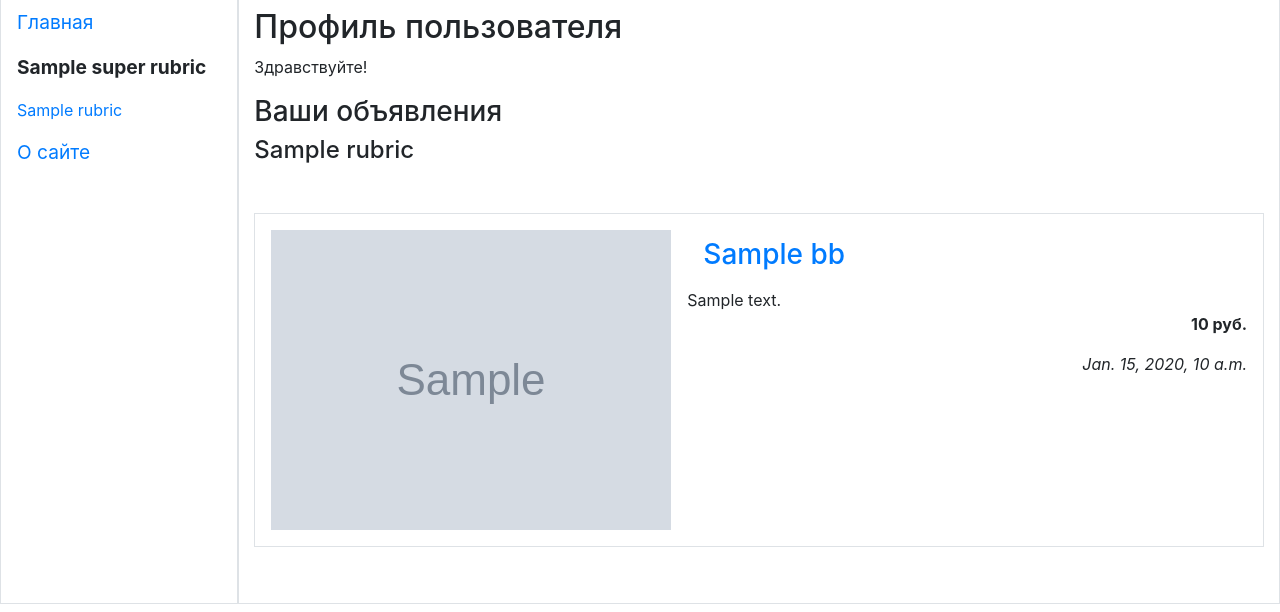
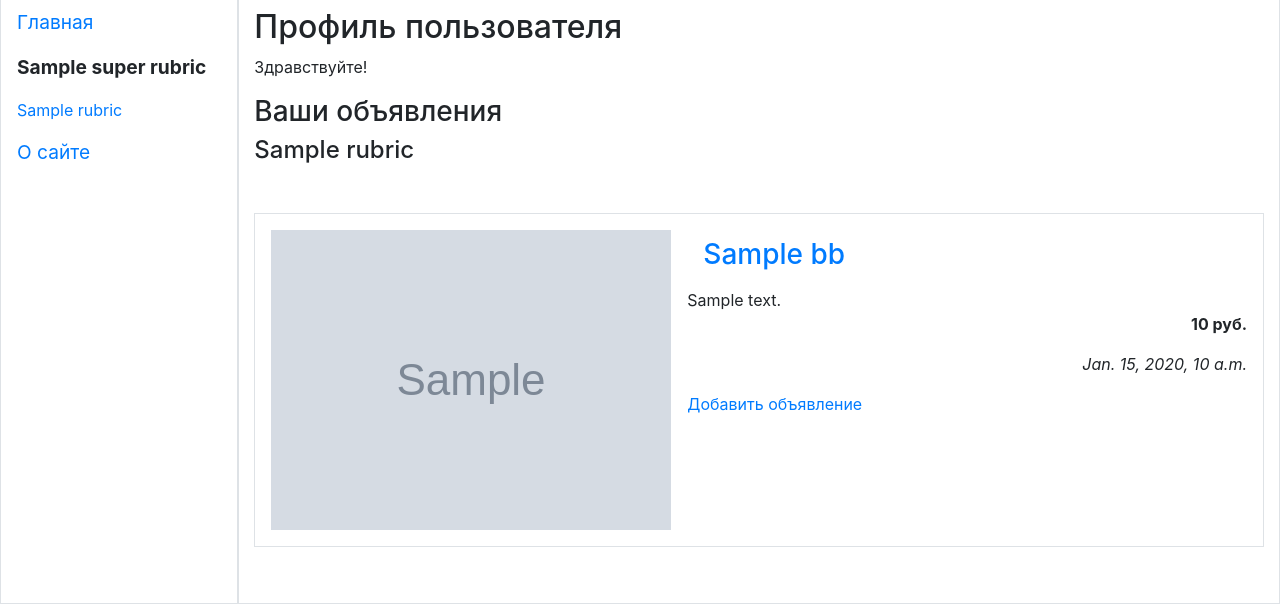
Before and after one commit to VmTalik/Website_bulletin_board, a Django app: template bboard/main/templates/main/profile.html in a window 1280 px wide. Shown: the part 182-794 px from the top of the page. Run offline with Django 3.2, Linux system fonts and the light colour scheme; the template is opened without the code that fills it: most values are stand-ins (such as "Sample title", 1, 10 or a date in 2020); grey boxes marked "Sample" are stand-in pictures; some libraries are stand-ins or nearby versions.

Commit message:
Add a link to create an ad

```diff
--- a/bboard/main/templates/main/profile.html
+++ b/bboard/main/templates/main/profile.html
@@ -30,6 +30,7 @@
             <div>{{ bb.content }}</div>
             <p class="text-right font-weight-bold">{{ bb.price }} руб.</p>
             <p class="text-right font-italic">{{ bb.created_at }}</p>
+            <p><a href="{% url 'main:profile_bb_add' %}">Добавить объявление</a></p>
         </div>
     </li>
     {% endfor %}
```
